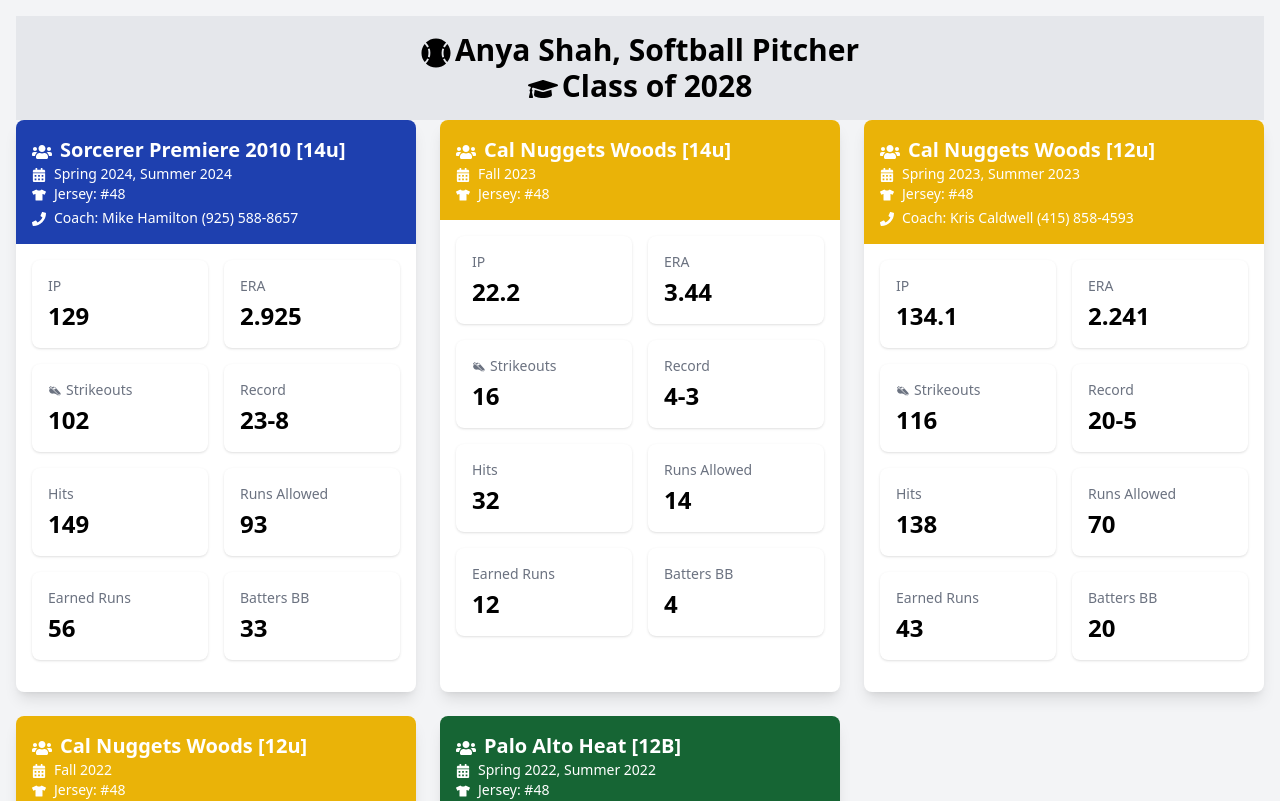
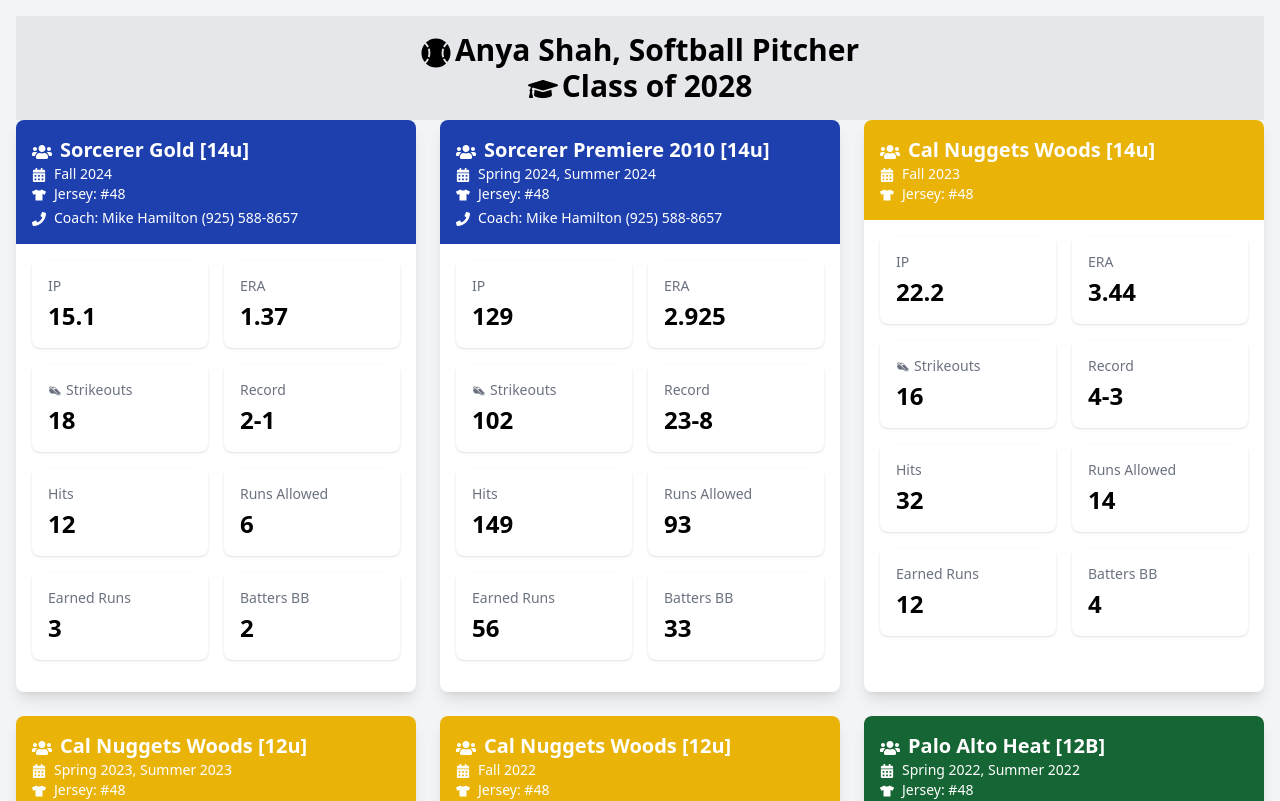
Before and after one commit to ankit249/baseball-stats, a React (Create React App) app: page / in a window 1280 px wide. Shown: the top 801 px of the page. Built offline with nearby package versions, Linux system fonts and the light colour scheme.

Commit message:
add stats for Fall 2024 season

```diff
--- a/src/App.js
+++ b/src/App.js
@@ -39,6 +39,24 @@
 
 const BaseballStatsDashboard = () => {
   const teams = [
+    {
+      name: "Sorcerer Gold [14u]",
+      seasons: "Fall 2024",
+      jersey: "#48",
+      coach: "Mike Hamilton",
+      phone: "9255888657",
+      headerColor: "bg-blue-800",
+      stats: {
+        IP: 15.1,
+        ERA: 1.370,
+        Strikeouts: 18,
+        Record: "2-1",
+        Hits: 12,
+        RunsAllowed: 6,
+        EarnedRuns: 3,
+        BattersBB: 2,
+      }
+    },
     {
       name: "Sorcerer Premiere 2010 [14u]",
       seasons: "Spring 2024, Summer 2024",
```
